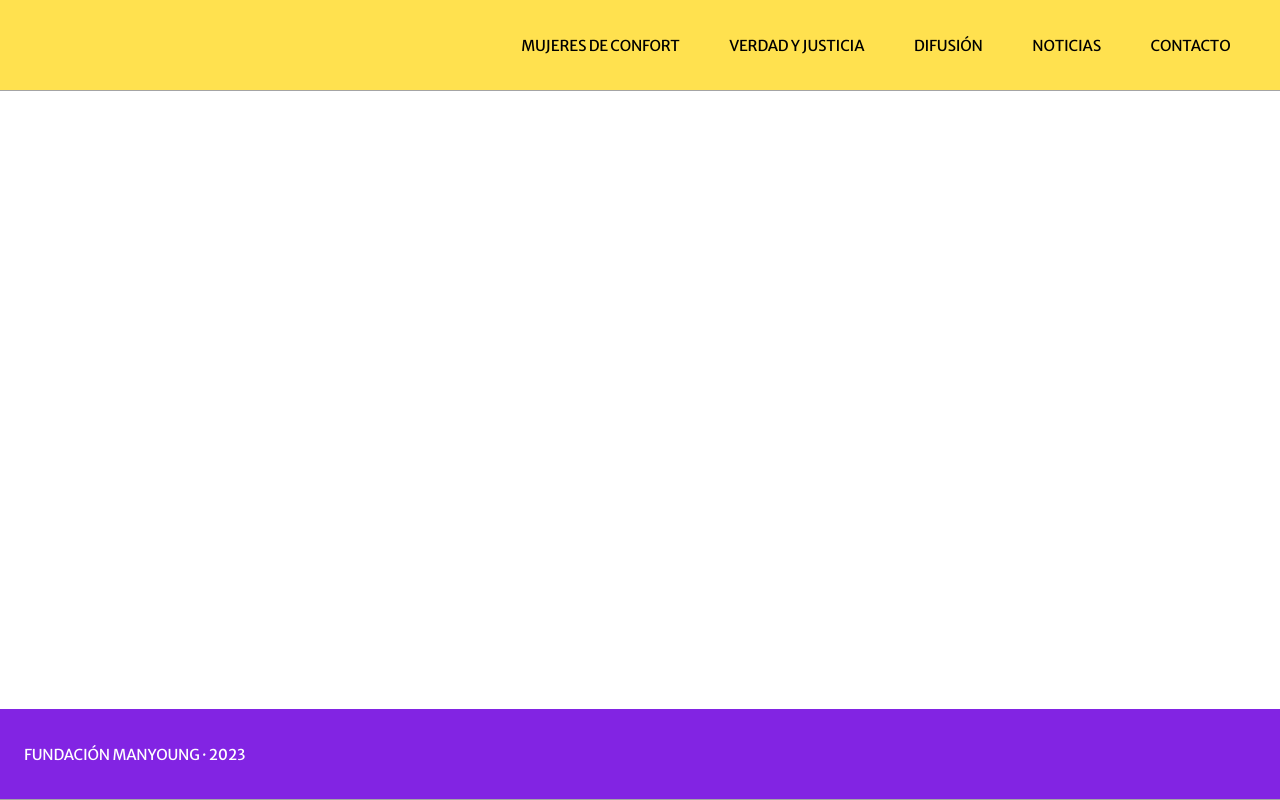
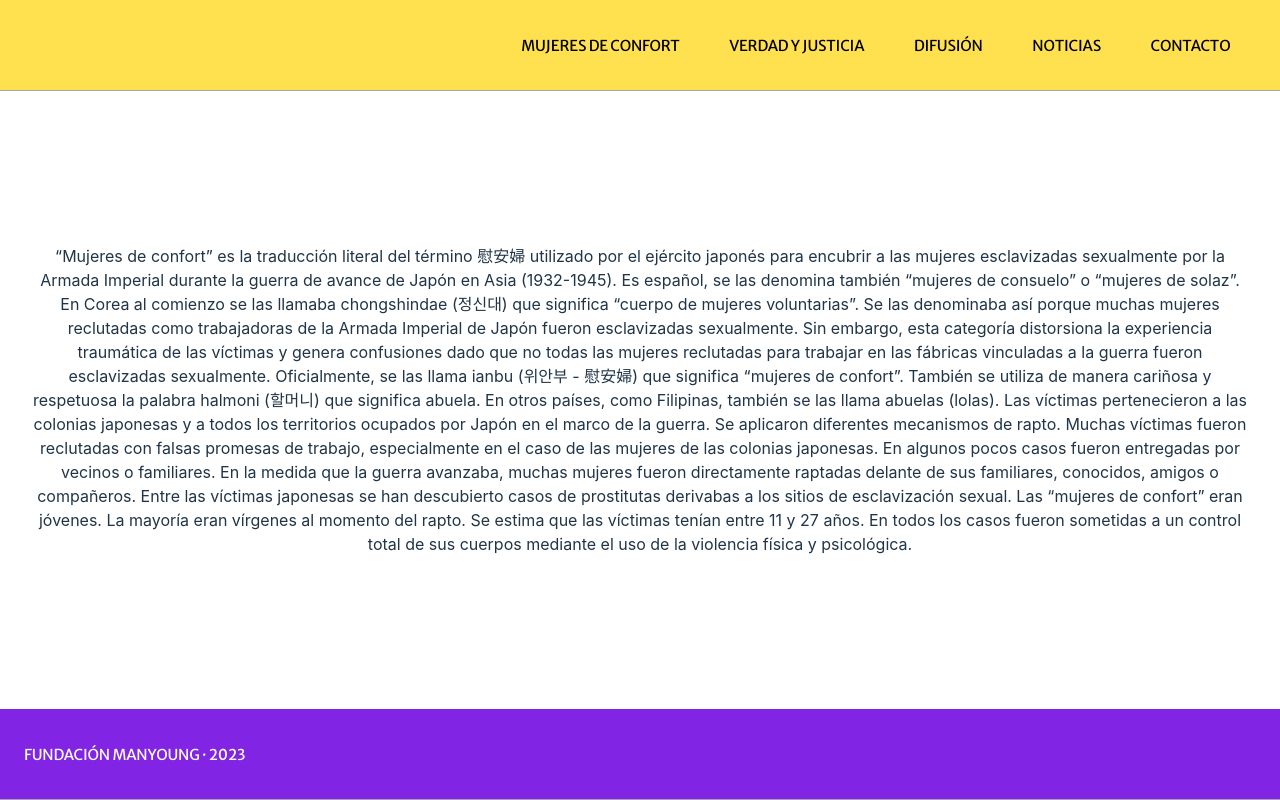
Before and after one commit to AAlejof/WWII-ComfortWomen, a React (Vite) app in the folder client/: page / in a window 1280 px wide. Built offline with nearby package versions, Linux system fonts and the light colour scheme.

Commit message:
add dashboard route

```diff
--- a/client/src/App.jsx
+++ b/client/src/App.jsx
@@ -1,7 +1,7 @@
 import { Route, Routes, useLocation } from 'react-router-dom';
 import Home from './components/Home/Home';
 import Footer from './components/Footer/Footer';
-//import Landing from './components/Landing/Landing';
+import Dashboard from './components/Dashboard/Dashboard';
 import Navbar from './components/Navbar/Navbar';
 import './App.css';
 
@@ -20,8 +20,8 @@ function App() {
         {boolAddComponent && <Navbar />}
 
         <Routes>
-          {/* <Route path={'/'} element={<Landing />} /> */}
-          <Route path={'/inicio'} element={<Home />} />
+          <Route path={'/'} element={<Home />}/>
+          <Route path={'/admin'} element={<Dashboard />}/>
         </Routes>
 
         {boolAddComponent && <Footer />}
```
